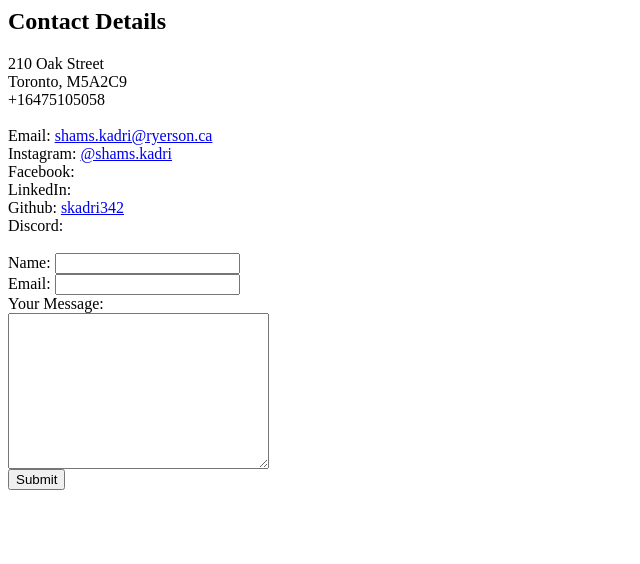
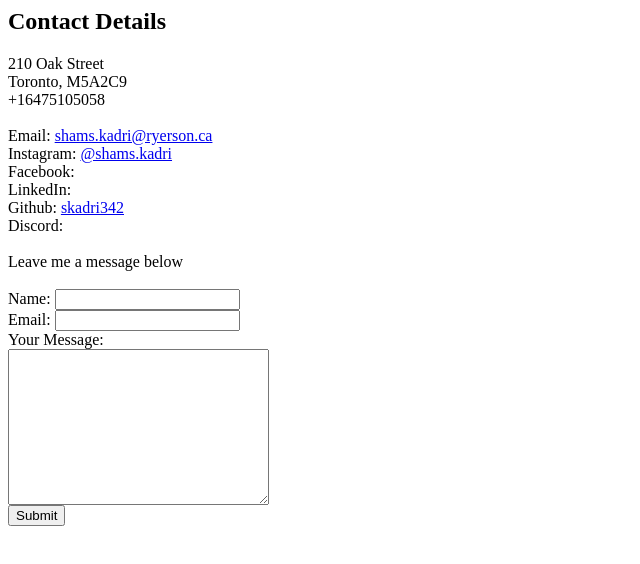
Before and after one commit to skadri342/website1, a plain HTML site: page contacts.html in a window 1280 px wide. Shown: the whole page, without its empty margins (0-640 px from the left). Drawn offline with Linux system fonts and the light colour scheme.

Commit message:
Update contacts.html

```diff
--- a/contacts.html
+++ b/contacts.html
@@ -20,6 +20,8 @@
   <br>
 
   <form class="" action="mailto:shams.kadri@ryerson.ca" method="post" enctype="text/plain">
+    <label for="">Leave me a  message below</label> <br>
+    <br>
     <label for="">Name:</label>
     <input type="text" name="Name" value=""> <br>
     <label for="">Email:</label>
```
